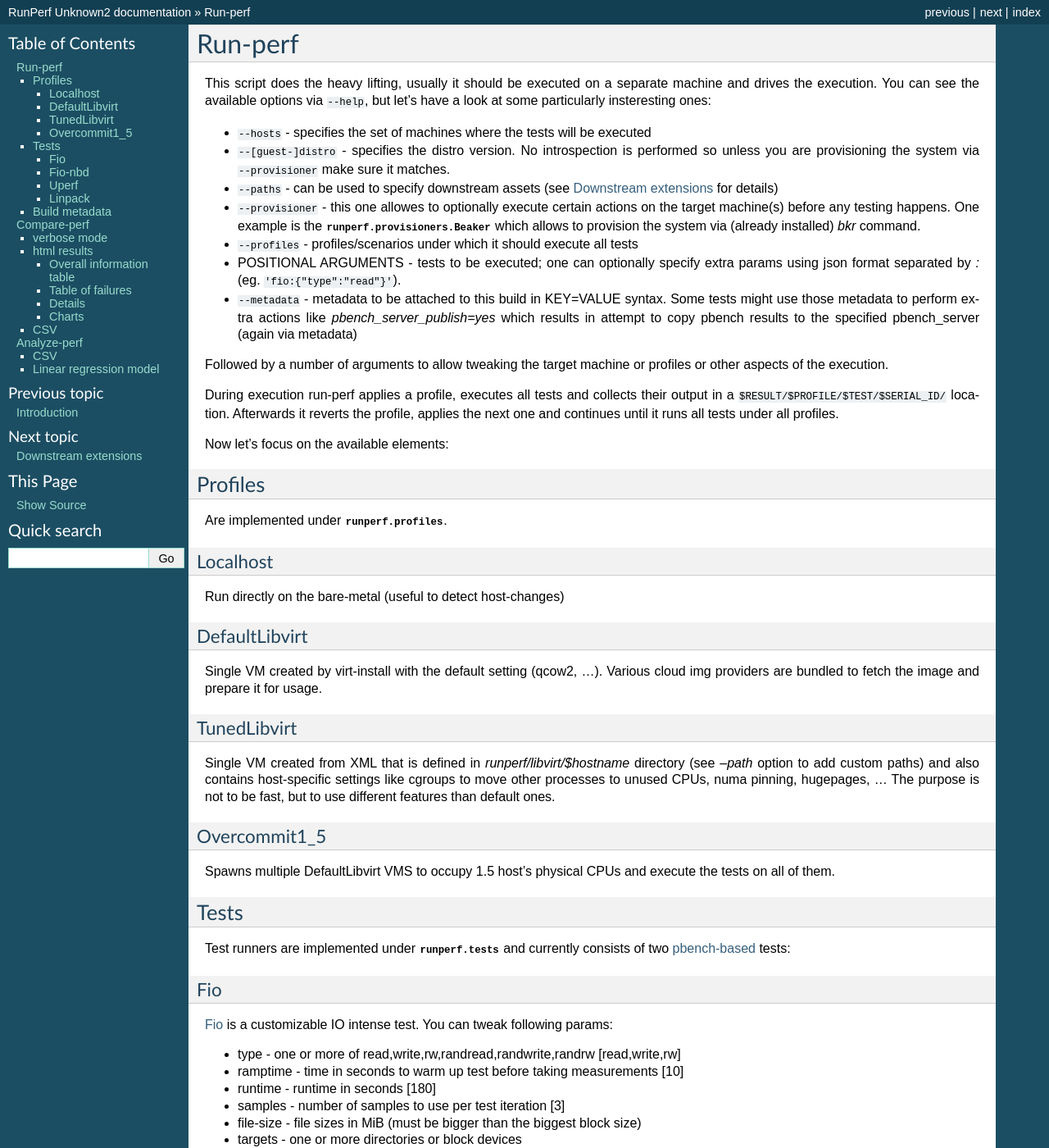
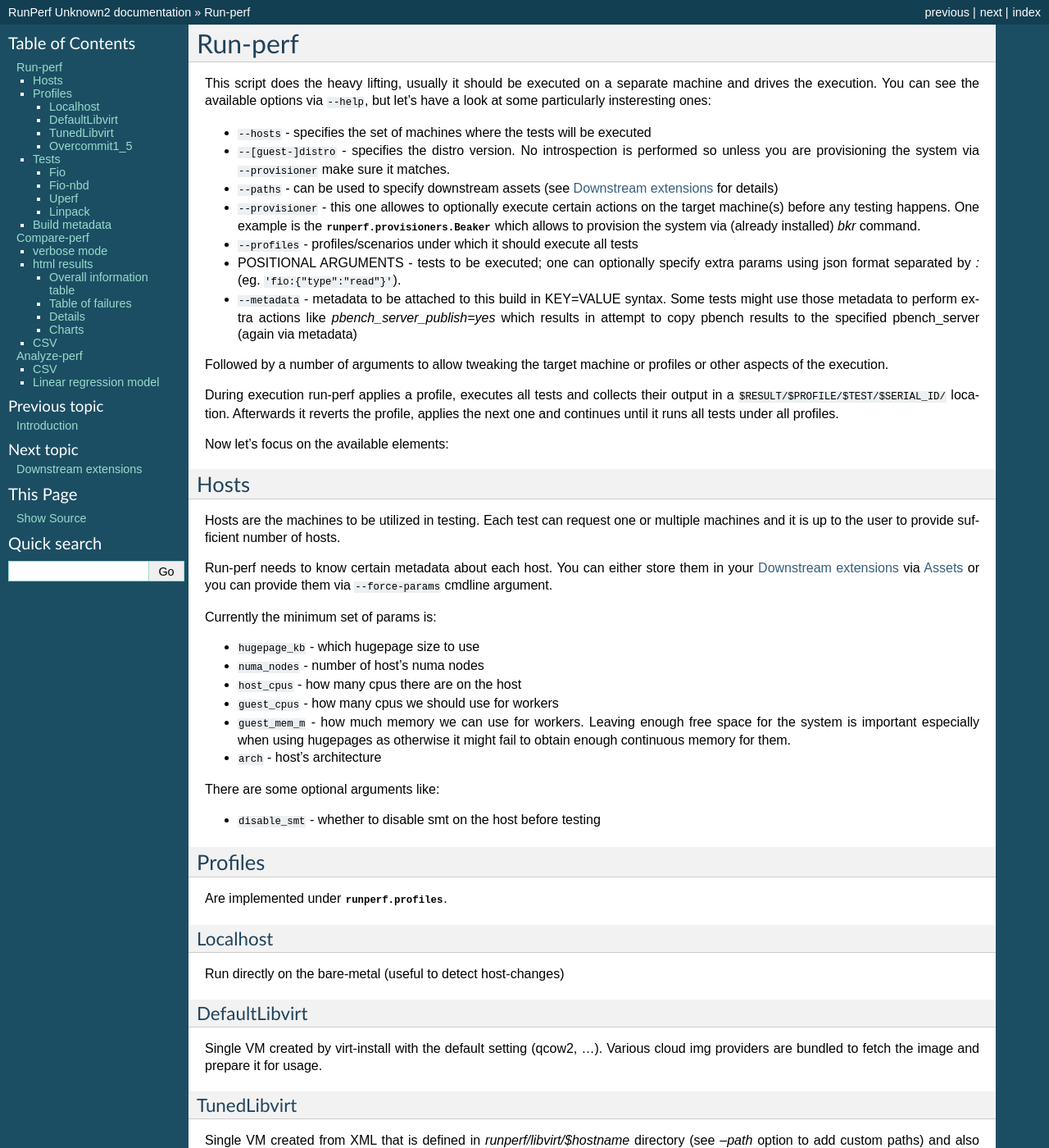
Before and after one commit to distributed-system-analysis/run-perf, a Sphinx documentation site: the page built from docs/source/scripts.rst, in a window 1280 px wide and 1400 px high. Shown: the whole window at 82% size. Built offline with Sphinx 7.4.7, drawn with Linux system fonts in a browser that asks for light colours; pages that are not in the unit, such as notebooks, are missing from menus; the version number could not be read and is left out.

Commit message:
docs: Add documentation about "hosts"
Runperf requires certain metadata about the used hosts, which might not
be obvious. Let's include a small section explaining what we require and
how to set it.

Signed-off-by: Lukáš Doktor <ldoktor@redhat.com>

```diff
--- a/docs/source/downstream.rst
+++ b/docs/source/downstream.rst
@@ -3,6 +3,8 @@
 =====================
 Downstream extensions
 =====================
+
+.. _downstream-assets:
 
 Assets
 ------
--- a/docs/source/scripts.rst
+++ b/docs/source/scripts.rst
@@ -35,6 +35,32 @@ Afterwards it reverts the profile, applies the next one and continues until
 it runs all tests under all profiles.
 
 Now let's focus on the available elements:
+
+Hosts
+=====
+
+Hosts are the machines to be utilized in testing. Each test can request
+one or multiple machines and it is up to the user to provide sufficient
+number of hosts.
+
+Run-perf needs to know certain metadata about each host. You can either
+store them in your :ref:`downstream-extensions` via :ref:`downstream-assets`
+or you can provide them via ``--force-params`` cmdline argument.
+
+Currently the minimum set of params is:
+
+* ``hugepage_kb`` - which hugepage size to use
+* ``numa_nodes`` - number of host's numa nodes
+* ``host_cpus`` - how many cpus there are on the host
+* ``guest_cpus`` - how many cpus we should use for workers
+* ``guest_mem_m`` - how much memory we can use for workers. Leaving enough
+  free space for the system is important especially when using hugepages
+  as otherwise it might fail to obtain enough continuous memory for them.
+* ``arch`` - host's architecture
+
+There are some optional arguments like:
+
+* ``disable_smt`` - whether to disable smt on the host before testing
 
 Profiles
 ========
```
